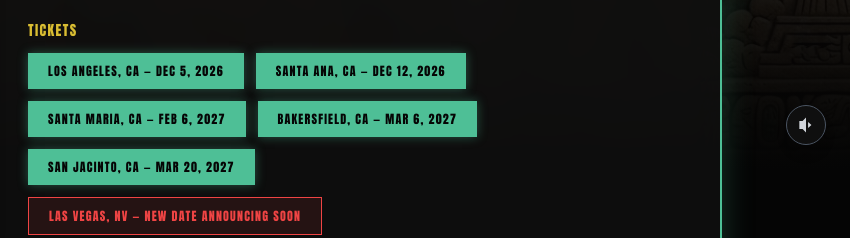
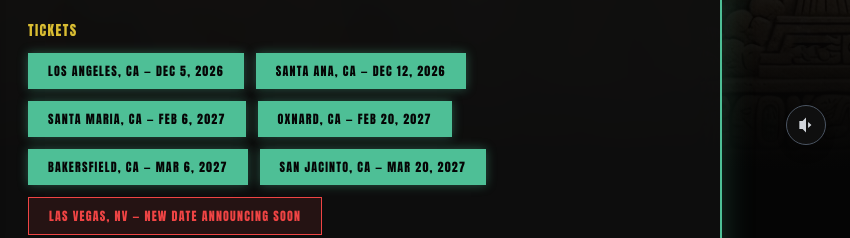
Before and after one commit to cmfexecs/mainwebsite, a plain HTML site: page event.html in a window 1280 px wide. Shown: the part 631-869 px from the top of the page, 430-1280 px from the left. Drawn offline with nearby package versions, Linux system fonts and the light colour scheme.

Commit message:
Add Oxnard ticket link for In The Room
Co-Authored-By: Claude Sonnet 5.5 <noreply@anthropic.com>

```diff
--- a/event.html
+++ b/event.html
@@ -164,6 +164,9 @@
                                 </a>
                                 <a href="https://events.ticketleap.com/tickets/chicanomusicfest/in-the-room-santa-maria" target="_blank" class="bg-cmfTeal text-obsidian font-heading tracking-widest uppercase text-xs px-5 py-2.5 hover:bg-white transition shadow-[0_0_10px_rgba(78,191,150,0.4)]">
                                     Santa Maria, CA — Feb 6, 2027
+                                </a>
+                                <a href="https://events.ticketleap.com/tickets/chicanomusicfest/in-the-room-oxnard" target="_blank" class="bg-cmfTeal text-obsidian font-heading tracking-widest uppercase text-xs px-5 py-2.5 hover:bg-white transition shadow-[0_0_10px_rgba(78,191,150,0.4)]">
+                                    Oxnard, CA — Feb 20, 2027
                                 </a>
                                 <a href="https://events.ticketleap.com/tickets/chicanomusicfest/in-the-room-bakersfield" target="_blank" class="bg-cmfTeal text-obsidian font-heading tracking-widest uppercase text-xs px-5 py-2.5 hover:bg-white transition shadow-[0_0_10px_rgba(78,191,150,0.4)]">
                                     Bakersfield, CA — Mar 6, 2027
```
